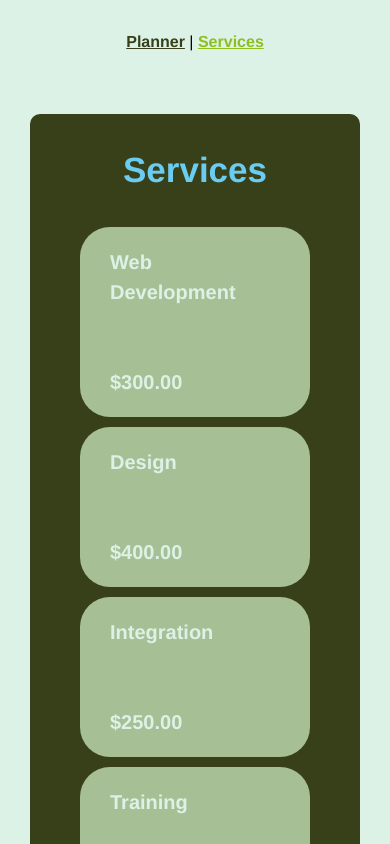
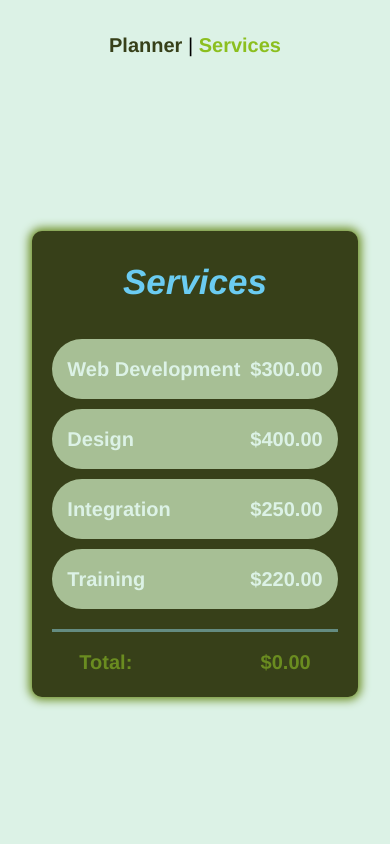
Before and after one commit to ArtisVansovics/md22_vue-planner, a Vue app: page /services in a window 390 px wide. Shown: the top 844 px of the page. Built offline with nearby package versions, Linux system fonts and the light colour scheme.

Commit message:
Added media queries for small screens and updated general look of the elements

```diff
--- a/src/components/ServiceSelection/ServiceSelection.module.scss
+++ b/src/components/ServiceSelection/ServiceSelection.module.scss
@@ -9,6 +9,11 @@
   background-color: #374019;
   color: #DCF2E6;
   border-radius: 10px;
+  box-shadow: #6A8C20 0 0 10px 3px;
+
+  @media screen and (max-width: 480px) {
+    padding: 25px 20px;
+  }
 }
 
 .line {
@@ -20,6 +25,7 @@
 .title {
   font-size: 35px;
   text-align: center;
+  font-style: italic;
   color: #6BCCF2;
   padding-bottom: 20px;
 }
@@ -33,6 +39,11 @@
   padding: 20px 30px;
   background-color: #A7BF95;
   cursor: pointer;
+
+  @media screen and (max-width: 480px) {
+    gap: 10px;
+    padding: 15px;
+  }
 }
 
 .row {
--- a/src/components/TaskPlanner/TaskPlanner.module.scss
+++ b/src/components/TaskPlanner/TaskPlanner.module.scss
@@ -8,6 +8,11 @@
   background-color: #648C81;
   color: #DCF2E6;
   border-radius: 15px 5px;
+  box-shadow: #374019 0 0 10px 3px;
+
+  @media screen and (max-width: 480px) {
+    padding: 30px 20px;
+  }
 }
 
 .row-buttons {
@@ -15,6 +20,10 @@
   grid-template-columns: 1fr 1fr 1fr;
   gap: 10px;
   padding-top: 10px;
+
+   @media screen and (max-width: 480px){
+     grid-template-columns: 1fr;
+   }
 }
 
 .form {
@@ -26,11 +35,11 @@
 
 .task {
   display: flex;
-  flex-flow: row wrap;
+  flex-flow: row nowrap;
   justify-items: left;
-  align-items: center;
+  align-items: flex-start;
   gap: 10px;
-  padding: 20px 20px 15px 10px;
+  padding: 20px 20px 20px 10px;
   border-radius: 5px;
   position: relative;
   font-size: 18px;
--- a/src/components/TaskPlanner/TaskPlanner.vue
+++ b/src/components/TaskPlanner/TaskPlanner.vue
@@ -107,5 +107,5 @@
 
 <!-- Add "scoped" attribute to limit CSS to this component only -->
 <style scoped lang="scss">
-@import "TaskPlanner.module.scss";
+@import "TaskPlanner.module";
 </style>
--- a/src/styles/App.module.scss
+++ b/src/styles/App.module.scss
@@ -2,9 +2,11 @@
   height: 10vh;
   padding: 30px;
   text-align: center;
+  font-size: 20px;
   background-color: #DCF2E6;
 
   a {
+    text-decoration: none;
     font-weight: bold;
     color: #374019;
 
@@ -21,6 +23,6 @@
   align-items: center;
   min-height: 90vh;
   padding: 30px;
-  background-color: #DCF2E6;
+ background-color: #DCF2E6;
   color: #374019;
 }
```
